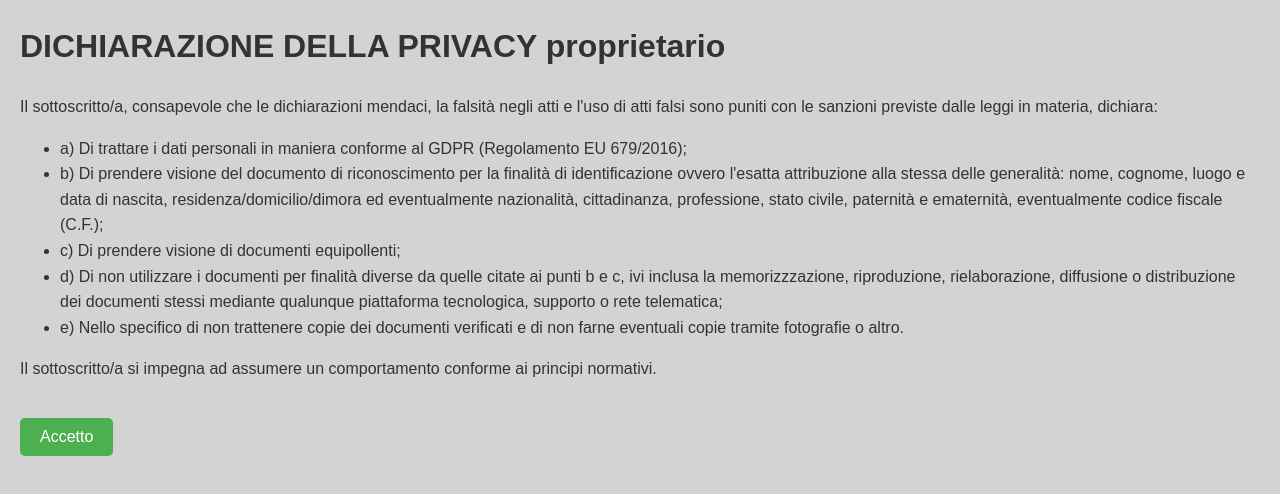
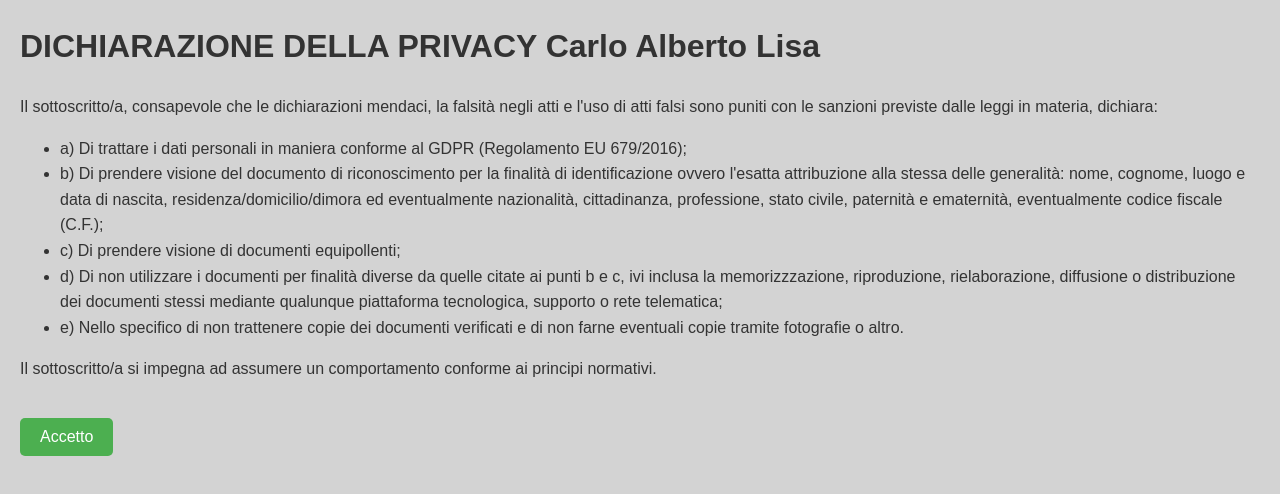
Before and after one commit to carlo-user/carloalberto, a plain HTML site: page index.html in a window 1280 px wide. Drawn offline with Linux system fonts and the light colour scheme.

Commit message:
Update index.html

```diff
--- a/index.html
+++ b/index.html
@@ -8,7 +8,7 @@
 </head>
 <body>
     <div id="content">
-      <h1>DICHIARAZIONE DELLA PRIVACY proprietario</h1>
+      <h1>DICHIARAZIONE DELLA PRIVACY Carlo Alberto Lisa</h1>
         <p>
             Il sottoscritto/a, consapevole che le dichiarazioni mendaci, la falsità negli atti e l'uso di atti falsi sono puniti con le sanzioni previste dalle leggi in materia, dichiara:
         </p>
```
